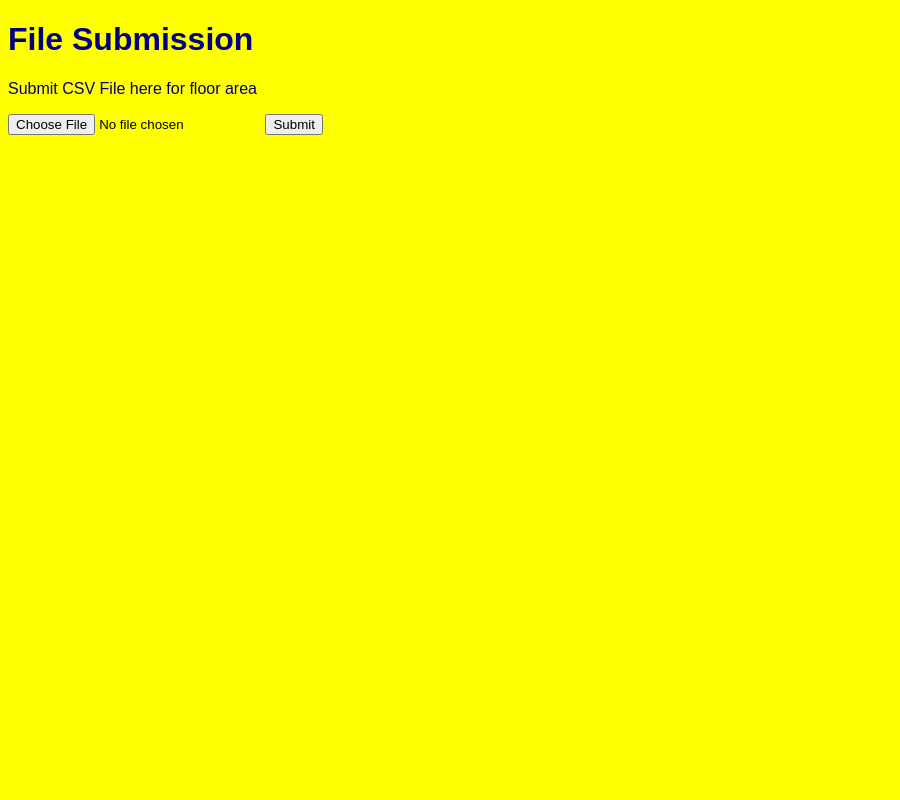
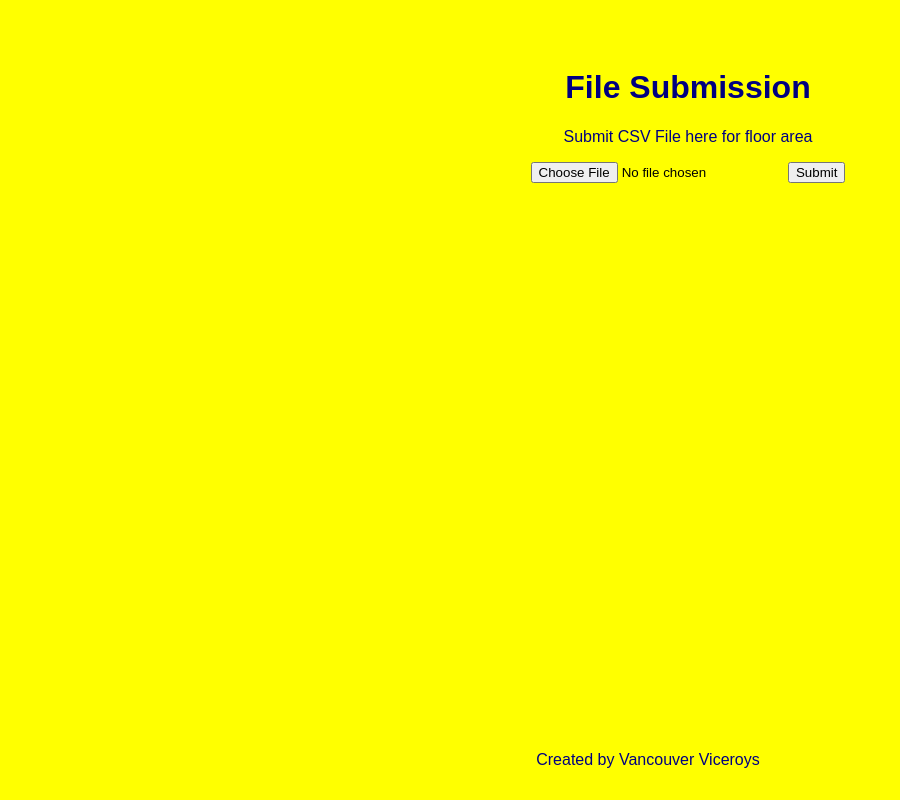
Before and after one commit to dbalsara2003/COV, a Flask app: page /manual in a window 1280 px wide. Shown: the whole page, without its empty margins (0-900 px from the left). Run offline with Flask 2, Linux system fonts and the light colour scheme.

Commit message:
changes to check_file + css

```diff
--- a/app/static/CSS/style.css
+++ b/app/static/CSS/style.css
@@ -3,7 +3,7 @@
 }
 
 header{
-    position:fixed;
+    position: fixed;
     width: 100%;
     text-align: center;
 }
@@ -68,7 +68,7 @@ ul {
     padding:0;
 }
 
-.entirepage {
+/* .entirepage {
     display:flex;
     flex-direction: row;
     height: 100vw;
@@ -80,7 +80,7 @@ ul {
     padding-top: 10%;
     display:flex;
     flex-direction: row;
-}
+} */
 
 @media screen and (min-width:768px) {
     header{
--- a/app/templates/check_file.html
+++ b/app/templates/check_file.html
@@ -11,12 +11,15 @@
     <head>
         <title>Floor Area Estimates</title>
     </head>
+    <header>
         <h1>File Submission</h1>
-    <body>
             <p>Submit CSV File here for floor area</p>
             <form action="{{ url_for('upload_file') }}" method="POST" enctype="multipart/form-data">
                 <input type="file" id="myFile" name="filename">
                 <input type="submit">
             </form>
-    </body>
+    </header>
+    <footer>
+        <p>Created by Vancouver Viceroys</p>
+    </footer>
 </html>
--- a/app/templates/display.html
+++ b/app/templates/display.html
@@ -33,7 +33,7 @@
     <div id="map"></div>
     <script>
         // Use the ArcGIS API to display the map
-        var map = new Map("map", {
+        var map = new Map("smap", {
             basemap: "satellite",
             center: [{{ properties[0].longitude }}, {{ properties[0].latitude }}],
             zoom: 15
```
Lines whose indentation alone changed are shown as unchanged.
